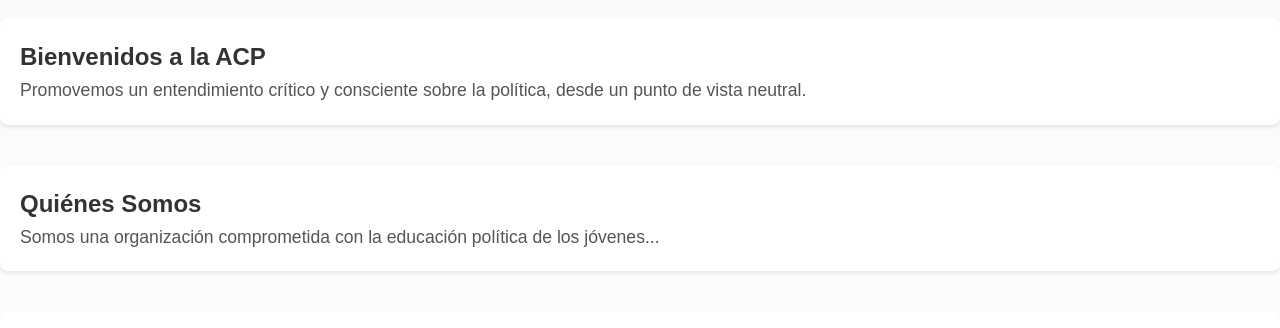
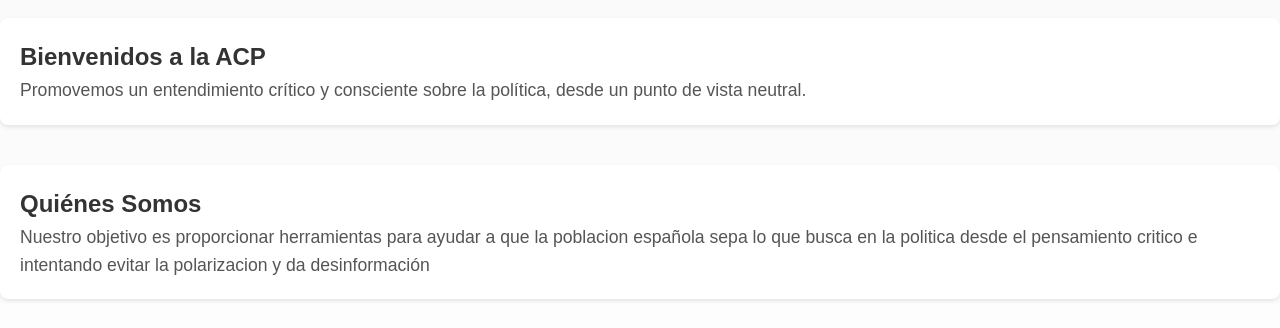
Before and after one commit to LAdrones08/ACP, a plain HTML site: page index.html in a window 1280 px wide. Shown: the part 602-930 px from the top of the page. Drawn offline with Linux system fonts and the light colour scheme.

Commit message:
Update index.html

```diff
--- a/index.html
+++ b/index.html
@@ -39,7 +39,7 @@
 </section>
 <section id="quienes-somos">
     <h2>Quiénes Somos</h2>
-    <p>Somos una organización comprometida con la educación política de los jóvenes...</p>
+    <p>Nuestro objetivo es proporcionar herramientas para ayudar a que la poblacion española sepa lo que busca en la politica desde el pensamiento critico e intentando evitar la polarizacion y da desinformación</p>
 </section>
 <section id="mision">
     <h2>Nuestra Misión</h2>
```
